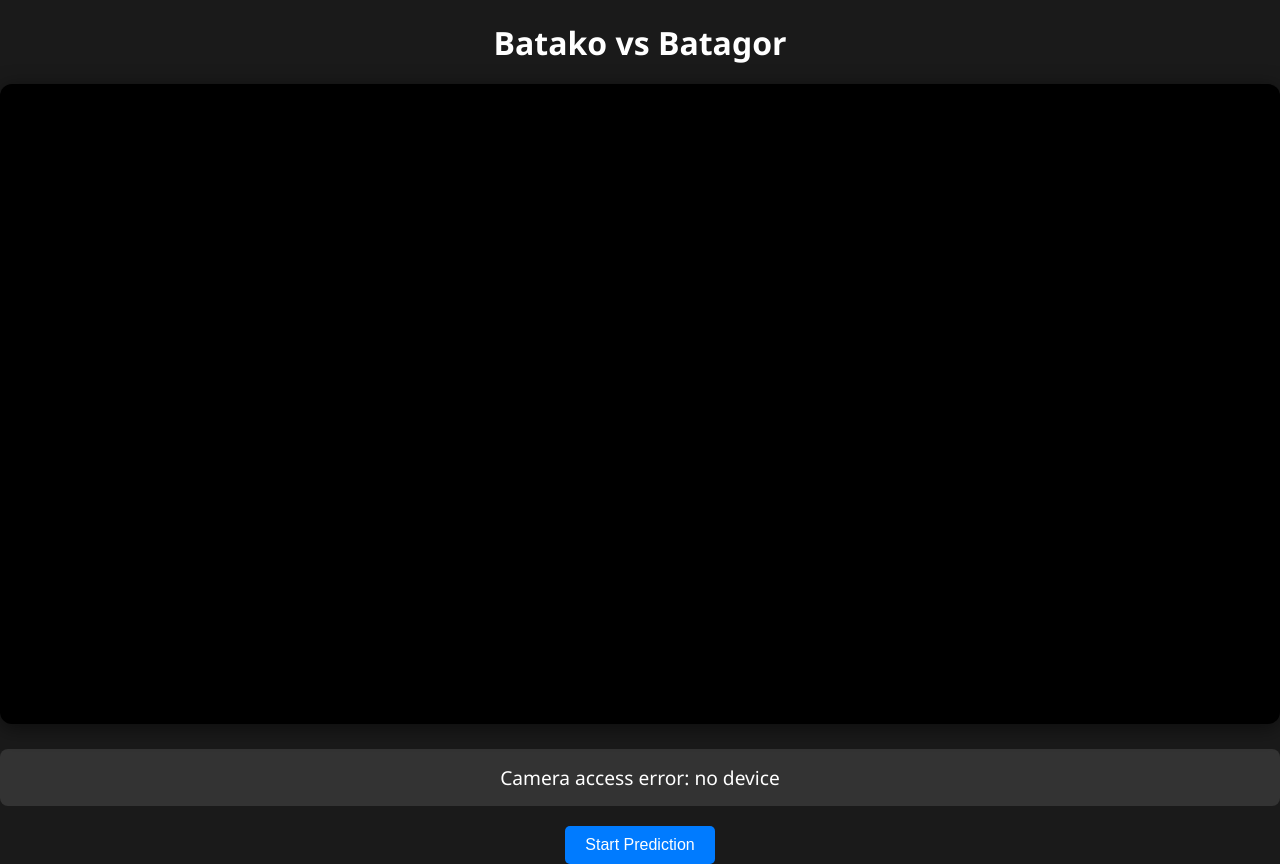
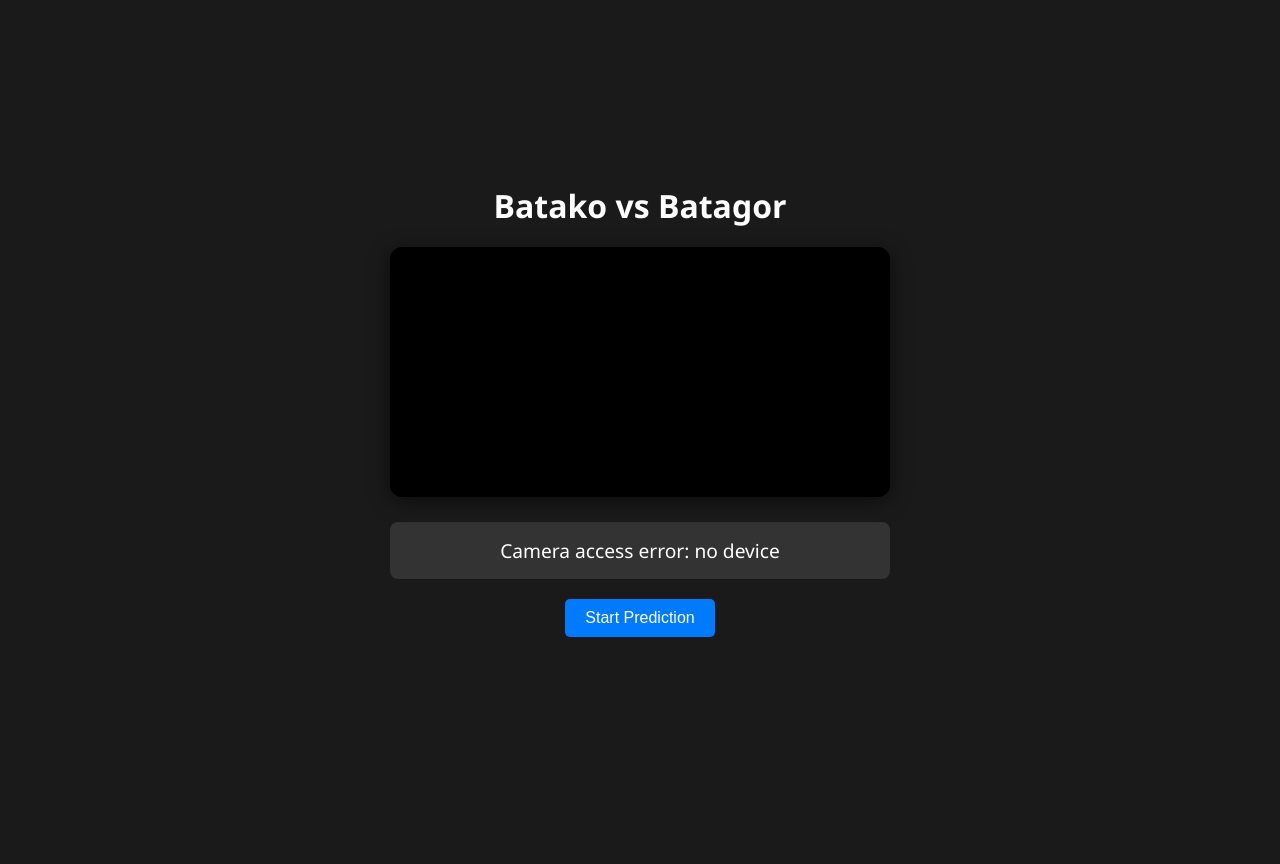
Before and after one commit to rizkiadp/BatakoVsBatagor, a Flask app: page / in a window 1280 px wide. After the commit the page ends 637 px from the top, so only its background shows below. Run offline with Flask 3, Linux system fonts and the light colour scheme.

Commit message:
add Pipfile for python 3.9 and fix css

```diff
--- a/templates/index.html
+++ b/templates/index.html
@@ -1,5 +1,6 @@
 <!DOCTYPE html>
 <html lang="en">
+
 <head>
     <meta charset="UTF-8">
     <meta name="viewport" content="width=device-width, initial-scale=1.0">
@@ -16,20 +17,29 @@
             min-height: 100vh;
             margin: 0;
         }
-        h1 { margin-bottom: 20px; }
+
+        h1 {
+            margin-bottom: 20px;
+        }
+
         .container {
             position: relative;
             width: 100%;
-            max_width: 500px;
+            max-width: 500px;
             text-align: center;
         }
+
         video {
             width: 100%;
             border-radius: 12px;
-            box-shadow: 0 4px 20px rgba(0,0,0,0.5);
+            box-shadow: 0 4px 20px rgba(0, 0, 0, 0.5);
             background: #000;
         }
-        canvas { display: none; }
+
+        canvas {
+            display: none;
+        }
+
         .result-overlay {
             margin-top: 20px;
             padding: 15px;
@@ -37,10 +47,12 @@
             border-radius: 8px;
             font-size: 1.2rem;
         }
+
         .confidence {
             font-size: 0.9rem;
             color: #aaa;
         }
+
         button {
             margin-top: 20px;
             padding: 10px 20px;
@@ -51,9 +63,13 @@
             font-size: 1rem;
             cursor: pointer;
         }
-        button:hover { background-color: #0056b3; }
+
+        button:hover {
+            background-color: #0056b3;
+        }
     </style>
 </head>
+
 <body>
 
     <h1>Batako vs Batagor</h1>
@@ -93,11 +109,11 @@
         toggleBtn.addEventListener('click', () => {
             isPredicting = !isPredicting;
             toggleBtn.innerText = isPredicting ? "Stop Prediction" : "Start Prediction";
-            if(isPredicting) predictLoop();
+            if (isPredicting) predictLoop();
         });
 
         async function predictLoop() {
-            if(!isPredicting) return;
+            if (!isPredicting) return;
 
             // Capture frame
             canvas.width = video.videoWidth;
@@ -126,7 +142,7 @@
                     console.error(e);
                 }
 
-                if(isPredicting) {
+                if (isPredicting) {
                     // Slight delay to not overwhelm server
                     setTimeout(predictLoop, 500);
                 }
@@ -134,4 +150,5 @@
         }
     </script>
 </body>
+
 </html>
```
Also changed, not shown: 1 other file. Lines whose indentation alone changed are shown as unchanged.
